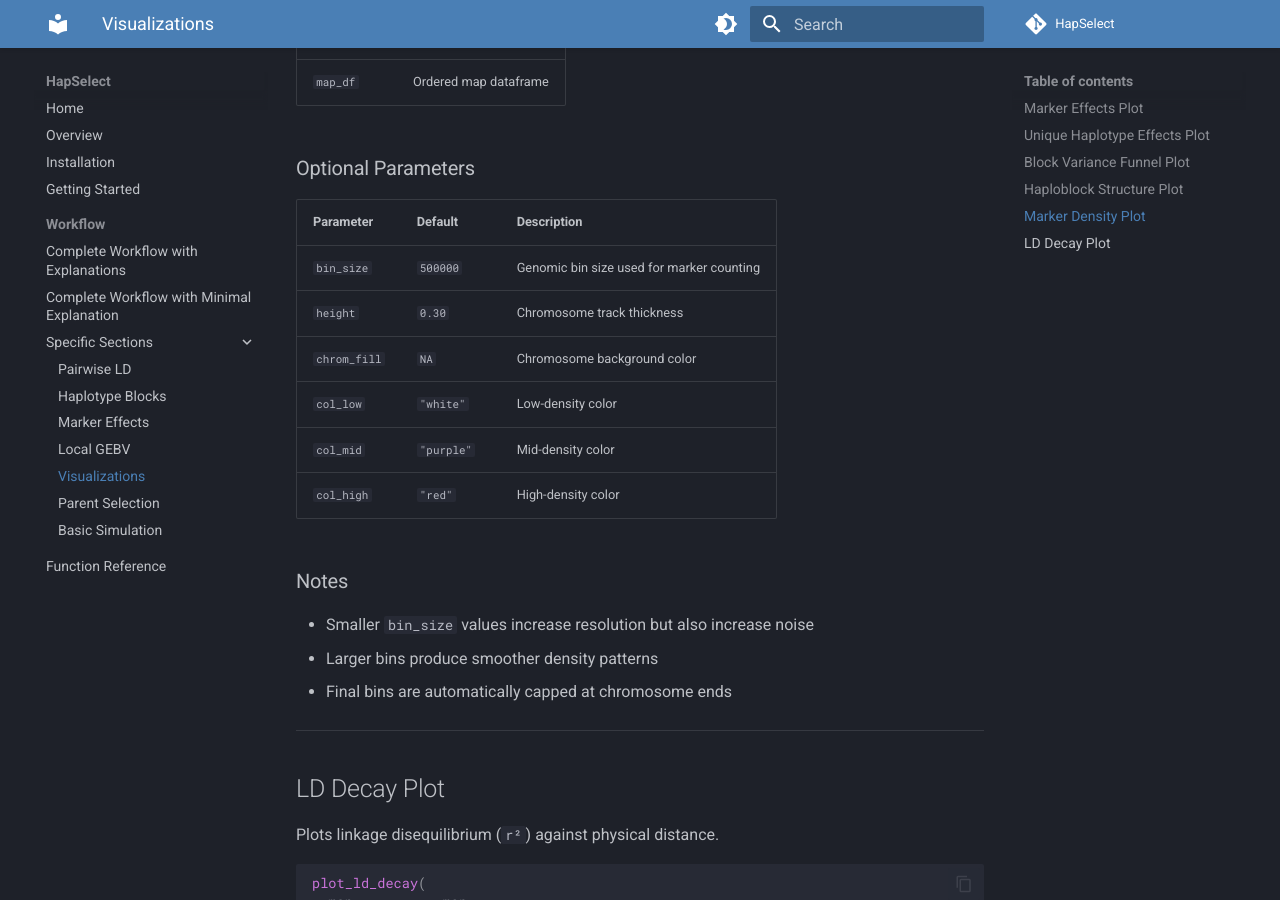
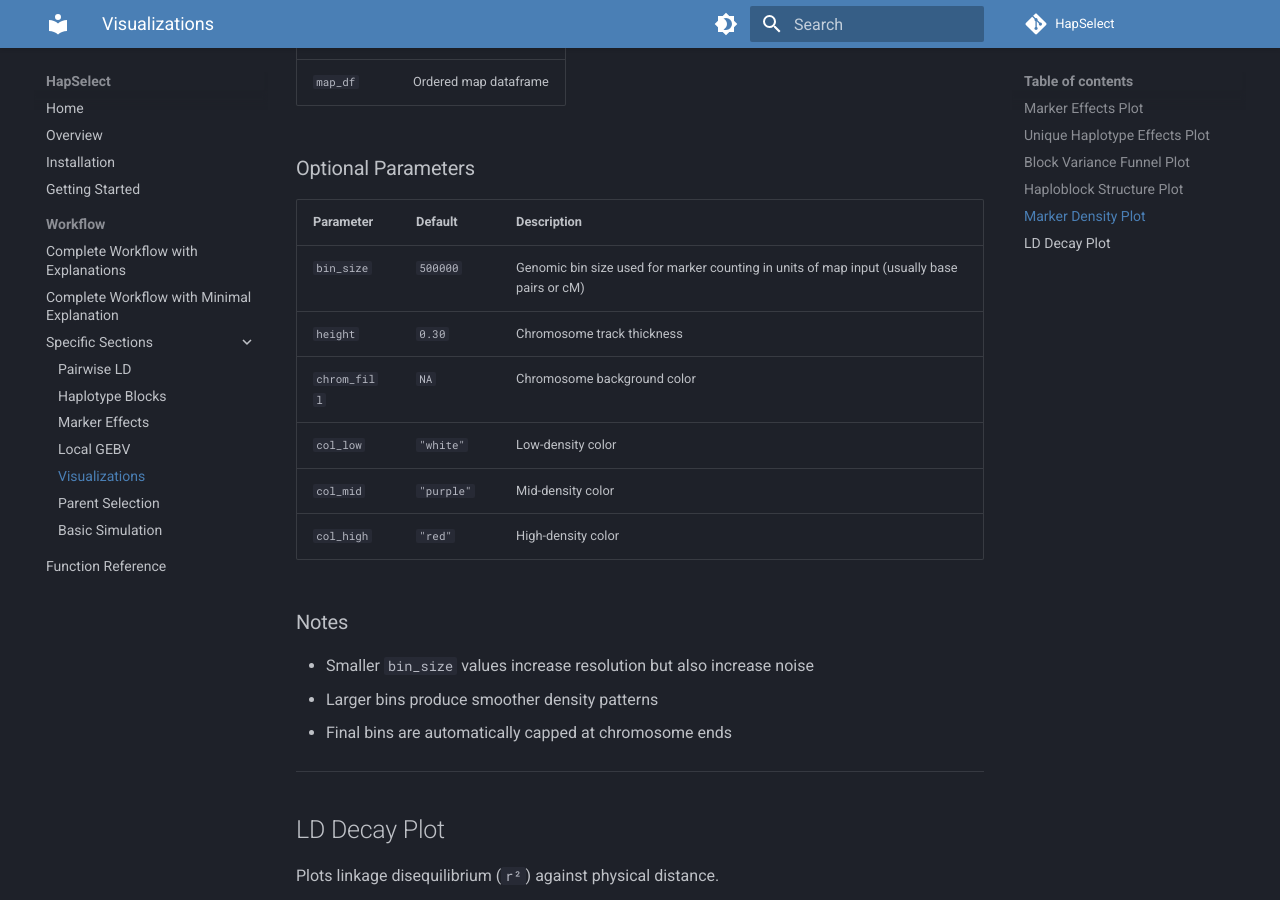
Before and after one commit to wrshf7/HapSelect-Docs, an MkDocs documentation site: the page built from docs/workflow/visualizations.md, in a window 1280 px wide and 900 px high, scrolled down 4680 px. Built offline with MkDocs 1.6.1 and Material for MkDocs 9.7.7, drawn with Linux system fonts in a browser that asks for light colours; comment, search, counter and statistics services are not loaded.

Commit message:
Update visualizations.md

```diff
--- a/docs/workflow/visualizations.md
+++ b/docs/workflow/visualizations.md
@@ -183,7 +183,7 @@ plot_marker_density(
 
 | Parameter | Default | Description |
 |:---|:---|:---|
-| `bin_size` | `500000` | Genomic bin size used for marker counting |
+| `bin_size` | `500000` | Genomic bin size used for marker counting in units of map input (usually base pairs or cM) |
 | `height` | `0.30` | Chromosome track thickness |
 | `chrom_fill` | `NA` | Chromosome background color |
 | `col_low` | `"white"` | Low-density color |
```
